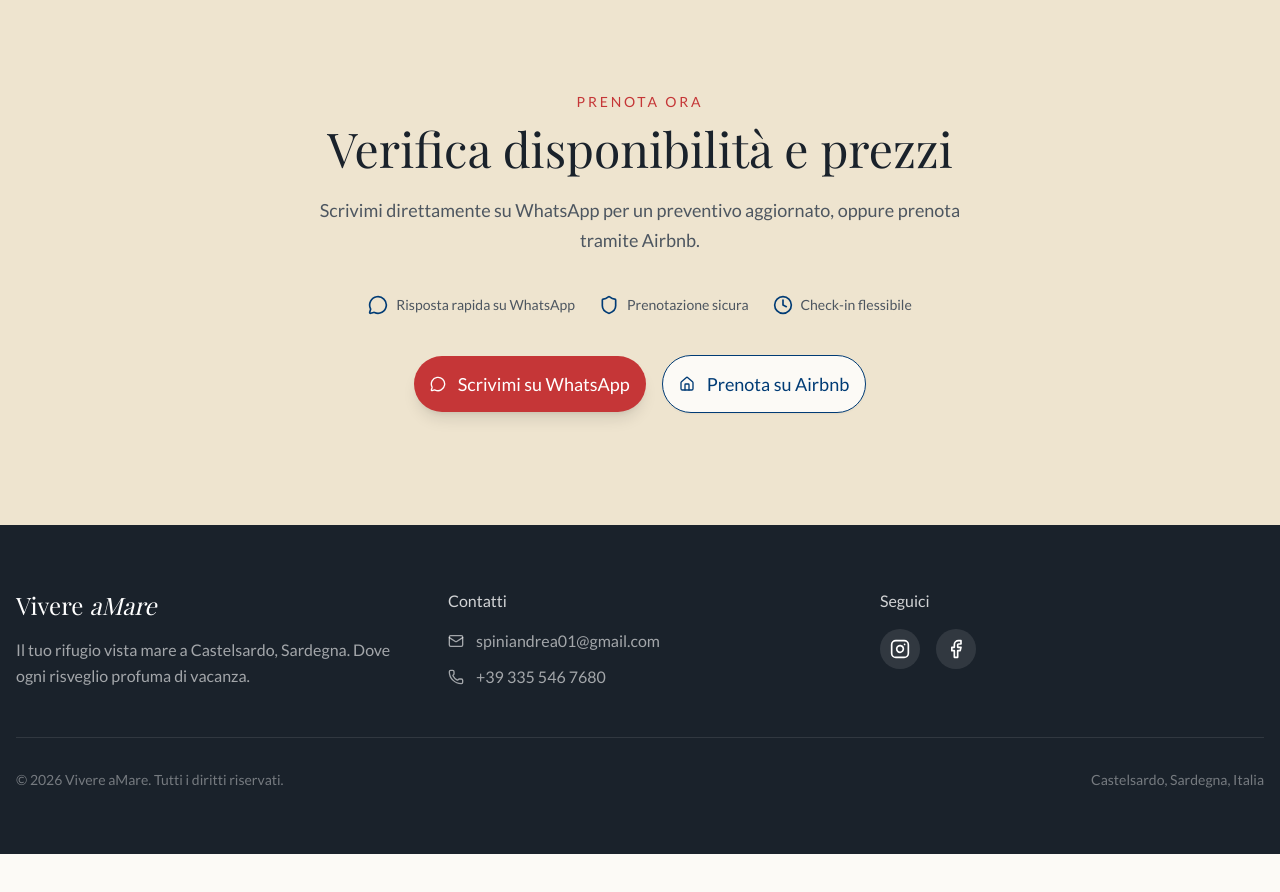
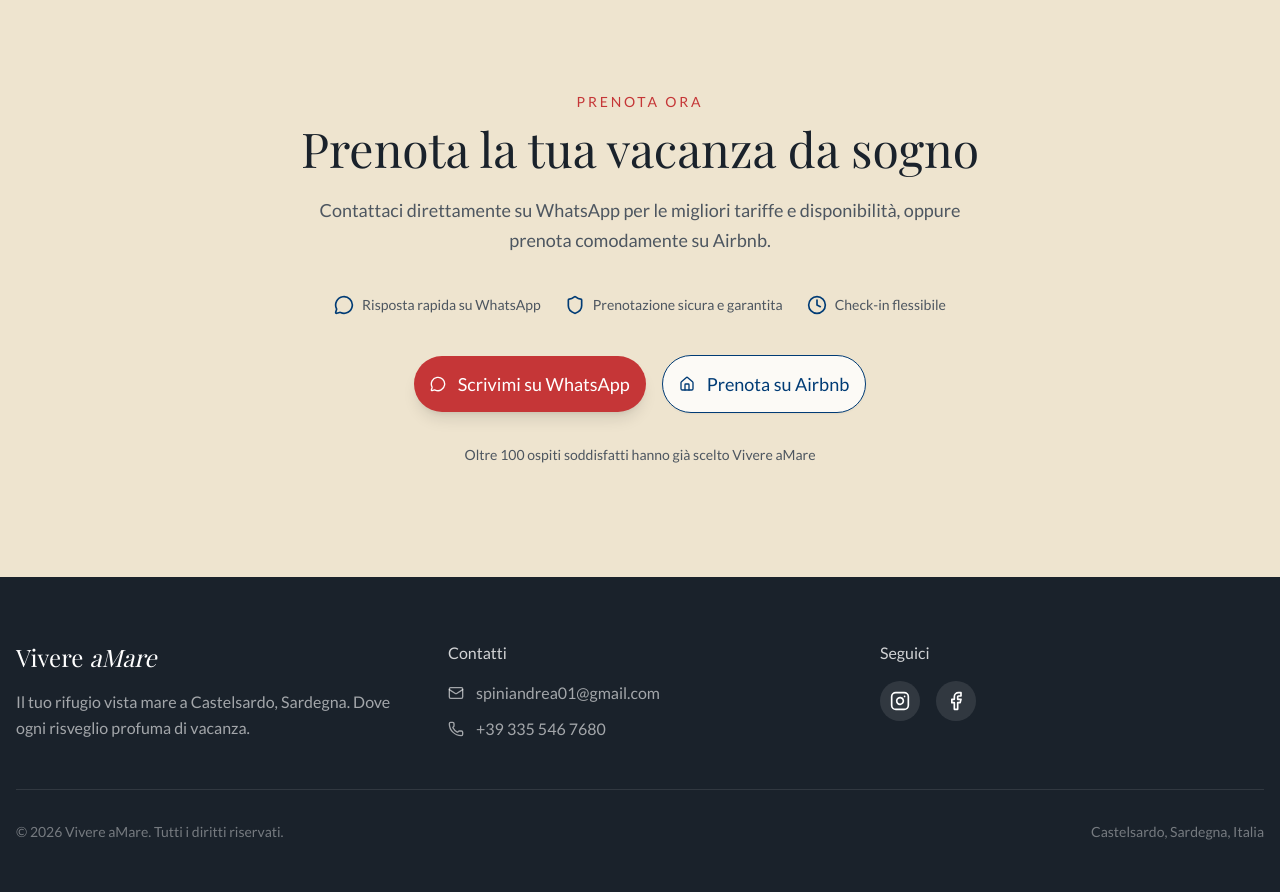
Before and after one commit to spiniandrea01-arch/vivere-amare-site, a Next.js app: page / in a window 1280 px wide. Shown: the part 5580-6472 px from the top of the page. Before the commit the page ends 6434 px from the top, so only its background shows below. Built offline with nearby package versions, Linux system fonts and the light colour scheme; a web font is replaced by a local one.

Commit message:
Update booking.tsx

```diff
--- a/components/booking.tsx
+++ b/components/booking.tsx
@@ -7,7 +7,7 @@ const AIRBNB_URL = "https://www.airbnb.it/rooms/1652072955321878106";
 
 const benefits = [
   { icon: MessageCircle, text: "Risposta rapida su WhatsApp" },
-  { icon: Shield, text: "Prenotazione sicura" },
+  { icon: Shield, text: "Prenotazione sicura e garantita" },
   { icon: Clock, text: "Check-in flessibile" },
 ];
 
@@ -18,14 +18,12 @@ export function Booking() {
         <p className="text-accent text-sm tracking-[0.2em] uppercase mb-3 font-medium">
           Prenota Ora
         </p>
-
         <h2 className="font-serif text-3xl md:text-4xl lg:text-5xl text-foreground mb-6 text-balance">
-          Verifica disponibilità e prezzi
+          Prenota la tua vacanza da sogno
         </h2>
-
         <p className="text-muted-foreground text-lg leading-relaxed mb-10 max-w-2xl mx-auto">
-          Scrivimi direttamente su WhatsApp per un preventivo aggiornato,
-          oppure prenota tramite Airbnb.
+          Contattaci direttamente su WhatsApp per le migliori tariffe e
+          disponibilità, oppure prenota comodamente su Airbnb.
         </p>
 
         {/* Benefits */}
@@ -52,7 +50,6 @@ export function Booking() {
               Scrivimi su WhatsApp
             </a>
           </Button>
-
           <Button
             asChild
             variant="outline"
@@ -65,6 +62,11 @@ export function Booking() {
             </a>
           </Button>
         </div>
+
+        {/* Trust badge */}
+        <p className="text-muted-foreground text-sm mt-8">
+          Oltre 100 ospiti soddisfatti hanno già scelto Vivere aMare
+        </p>
       </div>
     </section>
   );
```
